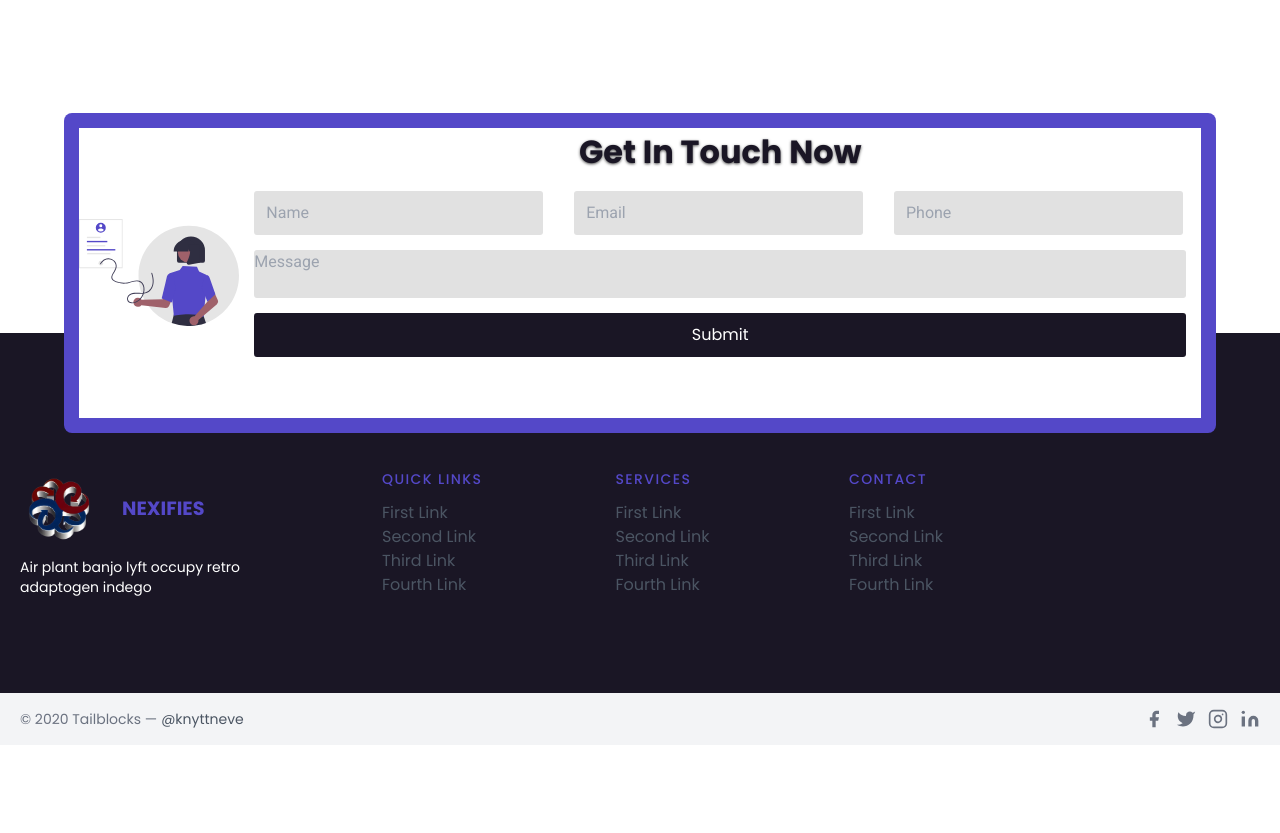
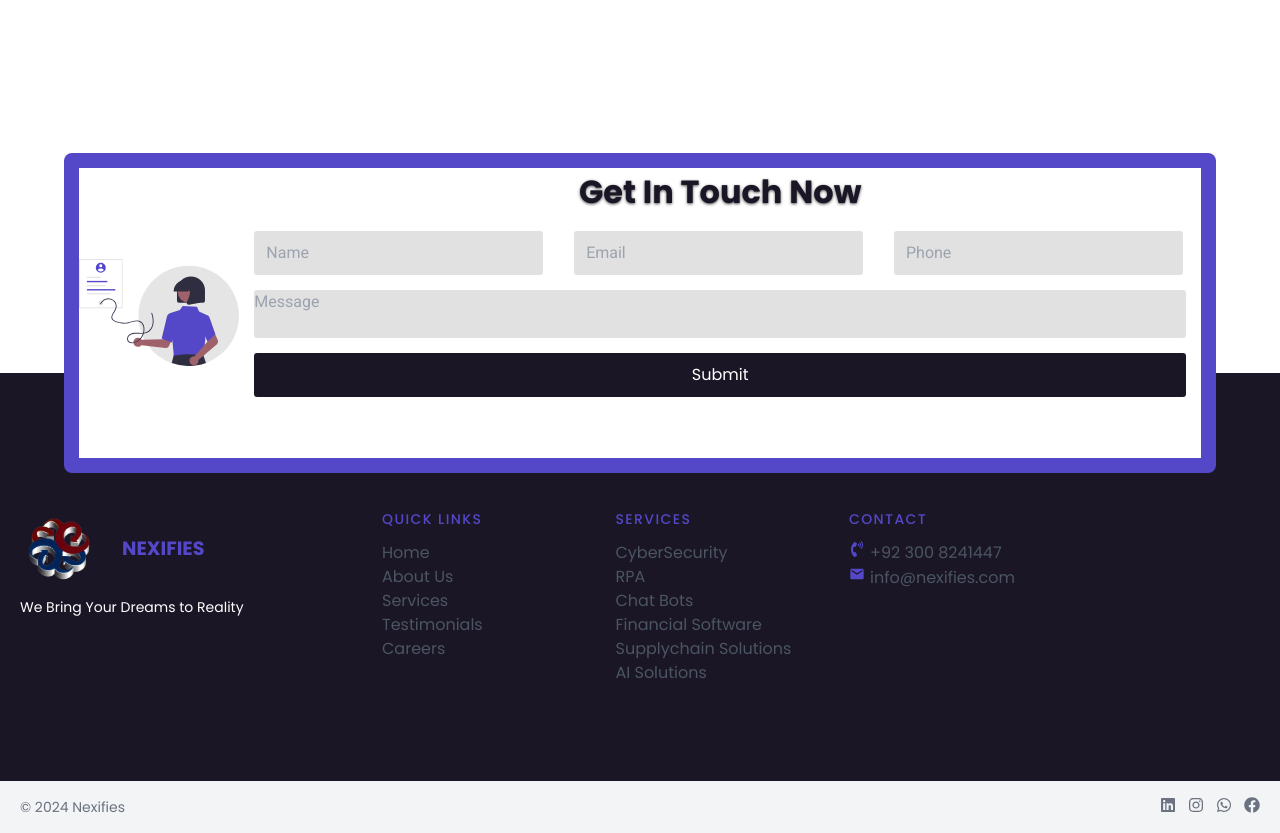
Before and after one commit to MohdHassan17/Nexifies, a React (Create React App) app: page /about-us in a window 1280 px wide. Shown: the part 1873-2706 px from the top of the page. Before the commit the page ends 2618 px from the top, so only its background shows below. Built offline with nearby package versions, Linux system fonts and the light colour scheme.

Commit message:
Website Completed

```diff
--- a/src/App.js
+++ b/src/App.js
@@ -18,6 +18,9 @@ import Services from "./pages/Services";
 import Testimonial from './pages/Testimonial'
 import Career from './pages/Career'
 import ContactPage from './pages/ContactPage'
+import ServicesPage from "./pages/ServicesPage";
+
+
 
 // Image Imports
 
@@ -119,12 +122,14 @@ Step into the future with Nexifies’ AI-powered solutions, where innovation mee
         <Routes>
           <Route path="/" element={<Landing />} />
           <Route path="/about-us" element={<AboutUs />} />
+          <Route path="/services" element={<ServicesPage/>}/>
           {servicePages.map((service) => (
             <Route key={service.id} path={`/services/${service.link}`} element={<Services serviceImg={service.img} serviceText={service.text} serviceName={service.name} />} />
           ))}
           <Route path="/testimonials" element={<Testimonial/>}/>
           <Route path='/careers' element={<Career/>}/>
           <Route path="/contact-us" element={<ContactPage/>}/>
+
         </Routes>
         <Footer />
       </BrowserRouter>
--- a/src/components/ChooseUs.jsx
+++ b/src/components/ChooseUs.jsx
@@ -54,7 +54,7 @@ function ChooseUs() {
             <div
               class="p-3 md:w-1/3 rounded-lg"
               style={{
-                width: "320px",
+                width: "300px",
                 background: `${card.color}`,
                 textAlign: "center",
               }}
--- a/src/components/Footer.jsx
+++ b/src/components/Footer.jsx
@@ -6,6 +6,8 @@ import toast from 'react-hot-toast';
 import Nexifies from '../images/Nexifies-Logo.png'
 import FooterImg from '../images/contact-form-img.svg'
 import { sendEmail } from '../utils/sendEmail';
+import { FaFacebook, FaInstagram, FaLinkedin, FaPhone, FaPhoneVolume, FaWhatsapp } from 'react-icons/fa';
+import { MdEmail } from 'react-icons/md';
 
 
 
@@ -38,10 +40,33 @@ function Footer() {
       // Proceed with sending the email
       sendEmail(form);
     };
+
+
+    const navigation = [
+      { name: "Home", href: "/", },
+      { name: "About Us", href: "/about-us",  },
+      {
+        name: "Services",
+        href: "/services",
+
+
+      },
+      { name: "Testimonials", href: "/testimonials", },
+      { name: "Careers", href: "/careers",  },
+    ];
+
+    const services = [
+      { name: "CyberSecurity", href: "/services/cyber-security" },
+        { name: "RPA", href: "/services/robotic-process-automation" },
+        { name: "Chat Bots", href: "/services/chatbots" },
+        { name: "Financial Software", href: "/services/financial-software" },
+        { name: "Supplychain Solutions", href: "/services/supplychain-solutions" },
+        { name: "AI Solutions", href: "/services/ai-solutions" },
+    ]
   return (
     <>
 
-    <div className="footer-container">
+    <div className="footer-container mt-10">
 
 
     {!hideExtraComponent && <div className="footer-contact-form-container bg-primary rounded-lg">
@@ -79,58 +104,45 @@ function Footer() {
         <img src={Nexifies} class="w-20 h-20 text-white p-2 bg-white-500 rounded-full" alt="" />
         <span class="ml-3 text-xl heading-2">Nexifies</span>
       </a>
-      <p class="mt-2 text-sm text-white">Air plant banjo lyft occupy retro adaptogen indego</p>
+      <p class="mt-2 text-sm text-white">We Bring Your Dreams to Reality</p>
     </div>
     <div class="flex-grow flex flex-wrap md:pl-20 -mb-10 md:mt-0 mt-10 md:text-left text-center">
       <div class="lg:w-1/4 md:w-1/2 w-full px-4">
         <h2 class="title-font font-medium text-primary tracking-widest text-sm mb-3">QUICK LINKS</h2>
         <nav class="list-none mb-10">
-          <li>
-            <a class="text-gray-600 hover:text-gray-800">First Link</a>
+
+          {
+            navigation.map((page) =>(
+              <li key={page.name}>
+            <a class="text-gray-600 hover:text-white" href={page.href}>{page.name}</a>
           </li>
-          <li>
-            <a class="text-gray-600 hover:text-gray-900">Second Link</a>
-          </li>
-          <li>
-            <a class="text-gray-600 hover:text-gray-800">Third Link</a>
-          </li>
-          <li>
-            <a class="text-gray-600 hover:text-gray-800">Fourth Link</a>
-          </li>
+            ))
+          }
+
+
         </nav>
       </div>
       <div class="lg:w-1/4 md:w-1/2 w-full px-4">
         <h2 class="title-font font-medium text-primary tracking-widest text-sm mb-3">SERVICES</h2>
         <nav class="list-none mb-10">
-          <li>
-            <a class="text-gray-600 hover:text-gray-800">First Link</a>
-          </li>
-          <li>
-            <a class="text-gray-600 hover:text-gray-800">Second Link</a>
-          </li>
-          <li>
-            <a class="text-gray-600 hover:text-gray-800">Third Link</a>
-          </li>
-          <li>
-            <a class="text-gray-600 hover:text-gray-800">Fourth Link</a>
-          </li>
+
+          {services.map((service) => (
+               <li key={service.name}>
+               <a class="text-gray-600 hover:text-white" href={service.href}>{service.name}</a>
+             </li>
+          ))}
+
+
         </nav>
       </div>
       <div class="lg:w-1/4 md:w-1/2 w-full px-4">
         <h2 class="title-font font-medium text-primary tracking-widest text-sm mb-3">CONTACT</h2>
         <nav class="list-none mb-10">
           <li>
-            <a class="text-gray-600 hover:text-gray-800">First Link</a>
+            <a class="text-gray-600 hover:text-white text-with-icon" href='tel:+923008241447'><FaPhoneVolume style={{color:"var(--primary-color)"}} />+92 300 8241447</a>
+            <a class="text-gray-600 hover:text-white text-with-icon" href='mailto:info@nexifies.com'><MdEmail style={{color:"var(--primary-color)"}} />info@nexifies.com</a>
           </li>
-          <li>
-            <a class="text-gray-600 hover:text-gray-800">Second Link</a>
-          </li>
-          <li>
-            <a class="text-gray-600 hover:text-gray-800">Third Link</a>
-          </li>
-          <li>
-            <a class="text-gray-600 hover:text-gray-800">Fourth Link</a>
-          </li>
+
         </nav>
       </div>
 
@@ -138,31 +150,20 @@ function Footer() {
   </div>
   <div class="bg-gray-100">
     <div class="container mx-auto py-4 px-5 flex flex-wrap flex-col sm:flex-row">
-      <p class="text-gray-500 text-sm text-center sm:text-left">© 2020 Tailblocks —
-        <a href="https://twitter.com/knyttneve" rel="noopener noreferrer" class="text-gray-600 ml-1" target="_blank">@knyttneve</a>
+      <p class="text-gray-500 text-sm text-center sm:text-left">© 2024 Nexifies
       </p>
       <span class="inline-flex sm:ml-auto sm:mt-0 mt-2 justify-center sm:justify-start">
         <a class="text-gray-500">
-          <svg fill="currentColor" stroke-linecap="round" stroke-linejoin="round" stroke-width="2" class="w-5 h-5" viewBox="0 0 24 24">
-            <path d="M18 2h-3a5 5 0 00-5 5v3H7v4h3v8h4v-8h3l1-4h-4V7a1 1 0 011-1h3z"></path>
-          </svg>
+        <FaLinkedin />
         </a>
         <a class="ml-3 text-gray-500">
-          <svg fill="currentColor" stroke-linecap="round" stroke-linejoin="round" stroke-width="2" class="w-5 h-5" viewBox="0 0 24 24">
-            <path d="M23 3a10.9 10.9 0 01-3.14 1.53 4.48 4.48 0 00-7.86 3v1A10.66 10.66 0 013 4s-4 9 5 13a11.64 11.64 0 01-7 2c9 5 20 0 20-11.5a4.5 4.5 0 00-.08-.83A7.72 7.72 0 0023 3z"></path>
-          </svg>
+          <FaInstagram/>
         </a>
         <a class="ml-3 text-gray-500">
-          <svg fill="none" stroke="currentColor" stroke-linecap="round" stroke-linejoin="round" stroke-width="2" class="w-5 h-5" viewBox="0 0 24 24">
-            <rect width="20" height="20" x="2" y="2" rx="5" ry="5"></rect>
-            <path d="M16 11.37A4 4 0 1112.63 8 4 4 0 0116 11.37zm1.5-4.87h.01"></path>
-          </svg>
+          <FaWhatsapp/>
         </a>
         <a class="ml-3 text-gray-500">
-          <svg fill="currentColor" stroke="currentColor" stroke-linecap="round" stroke-linejoin="round" stroke-width="0" class="w-5 h-5" viewBox="0 0 24 24">
-            <path stroke="none" d="M16 8a6 6 0 016 6v7h-4v-7a2 2 0 00-2-2 2 2 0 00-2 2v7h-4v-7a6 6 0 016-6zM2 9h4v12H2z"></path>
-            <circle cx="4" cy="4" r="2" stroke="none"></circle>
-          </svg>
+          <FaFacebook/>
         </a>
       </span>
     </div>
--- a/src/components/Header.jsx
+++ b/src/components/Header.jsx
@@ -79,10 +79,6 @@ export default function Header() {
               <span className="sr-only">WhatsApp</span>
             </a>
             <a href="#" className="text-gray-500 ms-5">
-              <FaTwitter />
-              <span className="sr-only">Twitter page</span>
-            </a>
-            <a href="#" className="text-gray-500 ms-5">
               <FaInstagram />
               <span className="sr-only">Instagram</span>
             </a>
@@ -94,7 +90,7 @@ export default function Header() {
         </span>
 
         <span className="logo-banner-phone">
-          <a href="mailto:webwarp@gmail.com">info@nexifies.com</a>
+          <a href="mailto:info@nexifies.com">info@nexifies.com</a>
         </span>
       </div>
 
@@ -123,7 +119,7 @@ export default function Header() {
                       src={Nexifies}
                       alt="Nexifies"
                     />
-                    <h1 className="nexifies-logo-text px-2">NEXIFIES</h1>
+                    <h1 className="nexifies-logo-text px-2 font-bold hidden sm:block">NEXIFIES</h1>
                   </div>
                   <div className="hidden sm:ml-6 md:block">
                     <div className="flex space-x-4 items-center">
@@ -135,7 +131,9 @@ export default function Header() {
                             onMouseEnter={() => setOpenSubMenuIndex(index)}
                             onMouseLeave={() => setOpenSubMenuIndex(null)}
                           >
-                            <button
+
+                            <a
+                            href="/services"
                               className={classNames(
                                 item.current
                                   ? "bg-white font-medium"
@@ -144,17 +142,17 @@ export default function Header() {
                               )}
                             >
                               {item.name}
-                            </button>
+                            </a>
                             {openSubMenuIndex === index && (
-                              <div className="absolute z-10 bg-white shadow-lg rounded-md">
+                              <div className="absolute z-10 bg-white top-10 shadow-lg rounded-md">
                                 {item.submenu.map((subitem) => (
                                   <a
                                     key={subitem.name}
                                     href={subitem.href}
                                     className={classNames(
                                       subitem.href === location.pathname
-                                        ? "text-blue-600"
-                                        : "text-gray-800 hover:text-blue-400",
+                                        ? "text-blue-600 text-sm"
+                                        : "text-gray-800 text-sm hover:text-blue-400",
                                       "block px-4 py-2"
                                     )}
                                   >
--- a/src/pages/ContactPage.jsx
+++ b/src/pages/ContactPage.jsx
@@ -1,19 +1,46 @@
-import React from 'react'
+import React, {useRef} from 'react'
 import PageBanner from '../components/PageBanner'
+import SectionHeading from '../components/SectionHeading'
+import { sendEmail } from '../utils/sendEmail'
+import toast from 'react-hot-toast'
 
 function ContactPage() {
+
+
+  const form = useRef()
+
+  const handleSubmit = (e) => {
+    e.preventDefault();
+
+    // Get form values
+    const formData = new FormData(form.current);
+    const name = formData.get('name');
+    const email = formData.get('email');
+    const phone = formData.get('phone')
+    const message = formData.get('message');
+
+    // Validation logic
+    if (!name || !email || !message || !phone) {
+      toast.error('Please fill in all the fields before submitting.');
+      return;
+    }
+
+    // Proceed with sending the email
+    sendEmail(form);
+  };
+
+
+
   return (
     <>
-    <PageBanner pageHeading="Contact Us"/>
+    <PageBanner pageHeading="Contact Us" />
 
     <section class="text-gray-600 body-font relative">
+
   <div class="container px-5 py-24 mx-auto">
-    <div class="flex flex-col text-center w-full mb-12">
-      <h1 class="sm:text-3xl text-2xl mb-4 heading-1">We Respond Within Minutes</h1>
-      <p class="lg:w-2/3 mx-auto leading-relaxed text-base">Do mention what service what you are interested in learning more about</p>
-    </div>
+  <SectionHeading subHeading="Get in Touch" mainHeading="We Respond Within Minutes"/>
     <div class="lg:w-1/2 md:w-2/3 mx-auto">
-      <form>
+      <form ref={form} onSubmit={handleSubmit}>
       <div class="flex flex-wrap -m-2">
         <div class="p-2 w-full">
           <div class="relative">
@@ -40,7 +67,7 @@ function ContactPage() {
           </div>
         </div>
         <div class="p-2 w-full">
-          <input value="Send Message" class="flex mx-auto text-white bg-indigo-500 border-0 py-2 px-8 focus:outline-none hover:bg-indigo-600 rounded text-lg text-center primary-btn"/>
+          <input value="Send Message" type="submit" class="flex mx-auto text-white bg-indigo-500 border-0 py-2 px-8 focus:outline-none hover:bg-indigo-600 rounded text-lg text-center primary-btn"/>
         </div>
 
       </div>
--- a/src/pages/Services.jsx
+++ b/src/pages/Services.jsx
@@ -62,7 +62,7 @@ function Services({serviceImg, serviceName, serviceText}) {
           <div className="landing-about-us">
             <div className="landing-about-text mb-3">
 
-              <p className="para-text">
+              <p className="para-text text-justify">
                 {serviceText}
               </p>
             </div>
@@ -70,8 +70,9 @@ function Services({serviceImg, serviceName, serviceText}) {
           </div>
         </div>
         <div class="flex justify-center">
-          <button class="btn primary-btn">View Our Services</button>
-          <button class="btn secondary-btn">Contact Us Now</button>
+          <a href='/testimonials'><button class="btn primary-btn">Read Testimonials</button></a>
+          <a href='/contact-us'> <button class="btn secondary-btn">Contact Us Now</button></a>
+
         </div>
       </div>
     </div>
--- /dev/null
+++ b/src/pages/ServicesPage.jsx
@@ -0,0 +1,21 @@
+import React from 'react'
+import PageBanner from '../components/PageBanner'
+import ExploreServices from '../components/ExploreServices'
+import TestimonialCarousel from '../components/TestimonialCarousel'
+
+function ServicesPage() {
+    return (
+        <>
+            <PageBanner pageHeading="Services" />
+
+            <ExploreServices />
+
+
+            <TestimonialCarousel />
+
+
+        </>
+    )
+}
+
+export default ServicesPage
--- a/src/pages/Testimonial.jsx
+++ b/src/pages/Testimonial.jsx
@@ -5,6 +5,7 @@ import PageBanner from '../components/PageBanner'
 
 //CSS Import
 import '../css/Testimonial.css'
+import ExploreServices from '../components/ExploreServices'
 
 function Testimonial() {
   return (
@@ -71,6 +72,8 @@ function Testimonial() {
     </section>
 
 
+    <ExploreServices/>
+
 
     </>
   )
--- a/src/utils/sendEmail.jsx
+++ b/src/utils/sendEmail.jsx
@@ -2,7 +2,7 @@ import emailjs from '@emailjs/browser';
 import toast from 'react-hot-toast';
 
 export const sendEmail = (form) => {
-  const notify = () => toast('Message Sent Successfully');
+  const notify = () => toast.success('Message Sent Successfully');
 
   emailjs
     .sendForm('service_trskpjs', 'template_4pzh0nt', form.current, {
```
Also changed, not shown: src/css/Landing.css (+10 -1 lines), src/pages/AboutUs.jsx (+3 -43 lines), src/pages/Landing.jsx (+6 -6 lines).
